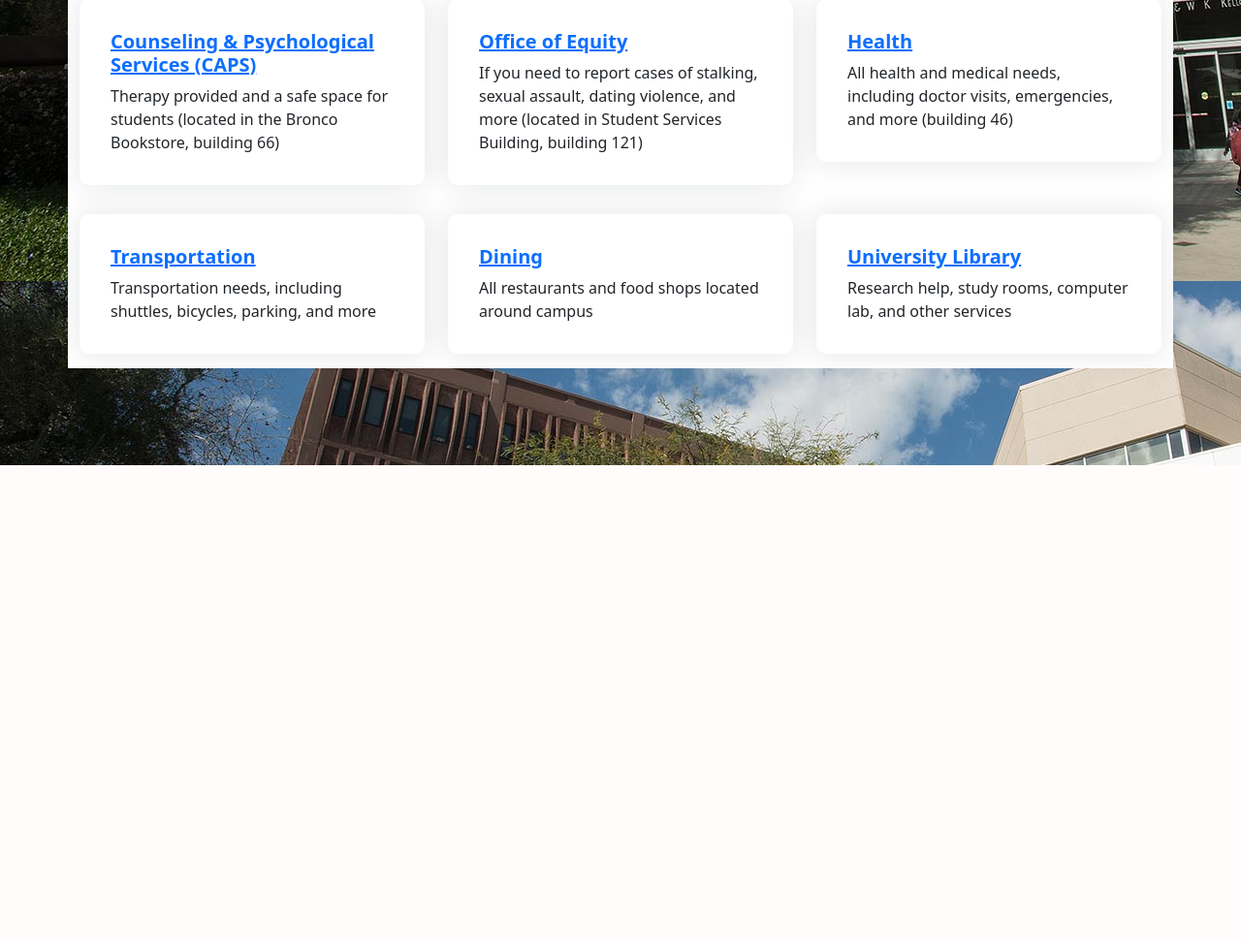
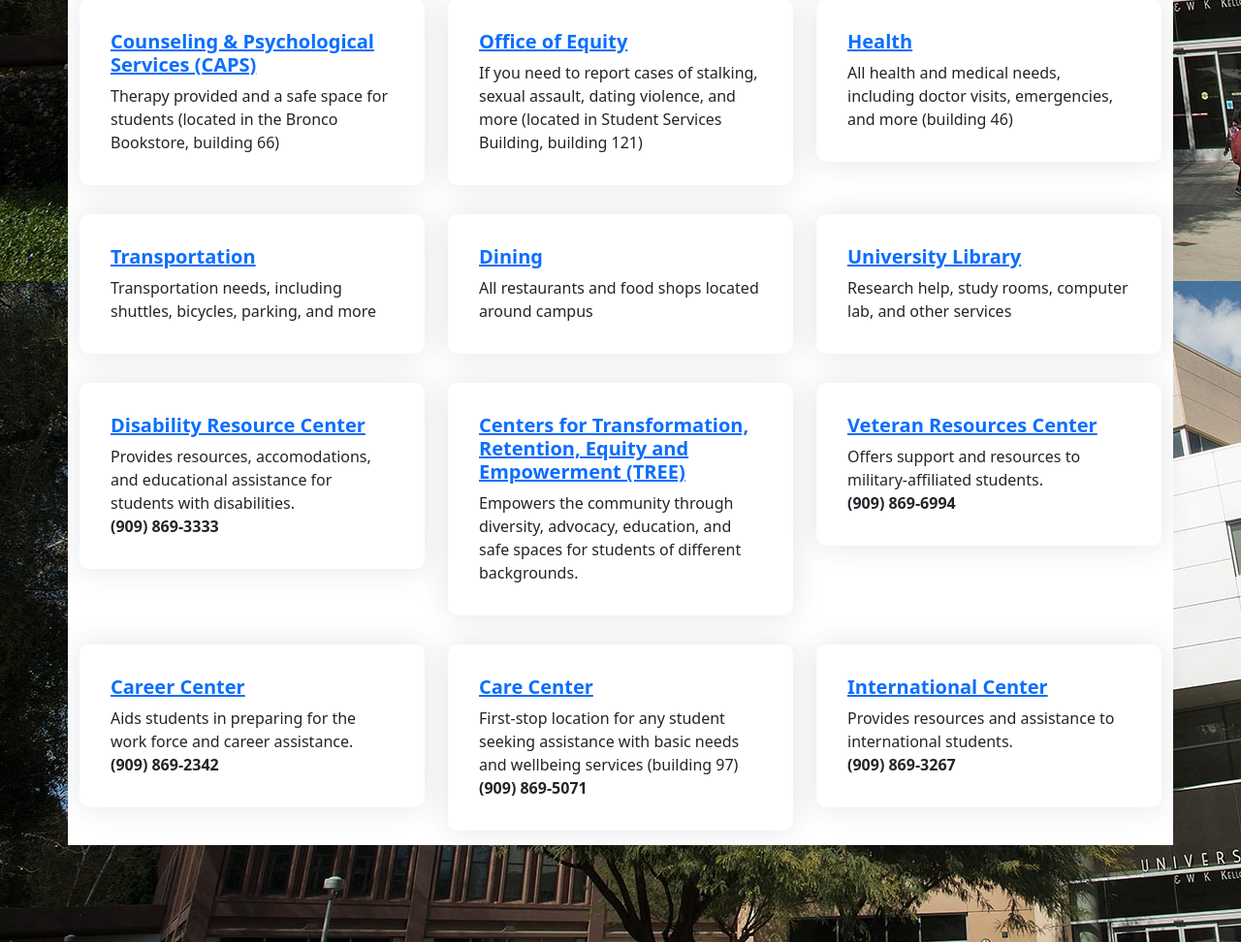
Before and after one commit to CS-4800-Team-Project-Spring-2023/cs4800-project, a Flask app: template templates/map.html in a window 1280 px wide. Shown: the part 610-1582 px from the top of the page at 97% size. Before the commit the page ends 1090 px from the top, so only its background shows below. Run offline with Flask 3, Linux system fonts and the light colour scheme; the template is opened without the code that fills it, so the values that code supplies are empty; some libraries are stand-ins or nearby versions.

Commit message:
added further resources to the map

```diff
--- a/templates/map.html
+++ b/templates/map.html
@@ -139,6 +139,71 @@
 					</div>
 				</div>
 				<!-- / -->
+				<!-- feaure box -->
+				<div class="col-sm-6 col-lg-4">
+					<div class="feature-box-1">
+						<div class="feature-content">
+							<h5><a href="https://www.cpp.edu/drc/index.shtml">Disability Resource Center</a></h5>
+							<p>Provides resources, accomodations, and educational assistance for students with disabilities.</p>
+							<p><b>(909) 869-3333</b></p>
+						</div>
+					</div>
+				</div>
+				<!-- / -->
+				<!-- feaure box -->
+				<div class="col-sm-6 col-lg-4">
+					<div class="feature-box-1">
+						<div class="feature-content">
+							<h5><a href="https://www.cpp.edu/tree/index.shtml">Centers for Transformation, Retention, Equity and Empowerment (TREE)</a></h5>
+							<p>Empowers the community through diversity, advocacy, education, and safe spaces for students of different backgrounds. </p>
+						</div>
+					</div>
+				</div>
+				<!-- / -->
+				<!-- feaure box -->
+				<div class="col-sm-6 col-lg-4">
+					<div class="feature-box-1">
+						<div class="feature-content">
+							<h5><a href="https://www.cpp.edu/veterans/index.shtml">Veteran Resources Center</a></h5>
+							<p>Offers support and resources to military-affiliated students.</p>
+							<p><b>(909) 869-6994</b></p>
+						</div>
+					</div>
+				</div>
+				<!-- / -->
+				<!-- feaure box -->
+				<div class="col-sm-6 col-lg-4">
+					<div class="feature-box-1">
+						<div class="feature-content">
+							<h5><a href="https://www.cpp.edu/veterans/index.shtml">Career Center</a></h5>
+							<p>Aids students in preparing for the work force and career assistance.</p>
+							<p><b>(909) 869-2342</b></p>
+						</div>
+					</div>
+				</div>
+				<!-- / -->
+				<!-- feaure box -->
+				<div class="col-sm-6 col-lg-4">
+					<div class="feature-box-1">
+						<div class="feature-content">
+							<h5><a href="https://www.cpp.edu/broncoscarecenter/">Care Center</a></h5>
+							<p>First-stop location for any student seeking assistance with basic needs and wellbeing services (building 97)</p>
+							<p><b>(909) 869-5071</b></p>
+						</div>
+					</div>
+				</div>
+				<!-- / -->
+				<!-- feaure box -->
+				<div class="col-sm-6 col-lg-4">
+					<div class="feature-box-1">
+						<div class="feature-content">
+							<h5><a href="https://www.cpp.edu/international/index.shtml">International Center</a></h5>
+							<p>Provides resources and assistance to international students.</p>
+							<p><b>(909) 869-3267 </b></p>
+						</div>
+					</div>
+				</div>
+				<!-- / -->
 			</div>
 		</div>
 	</section>
```
